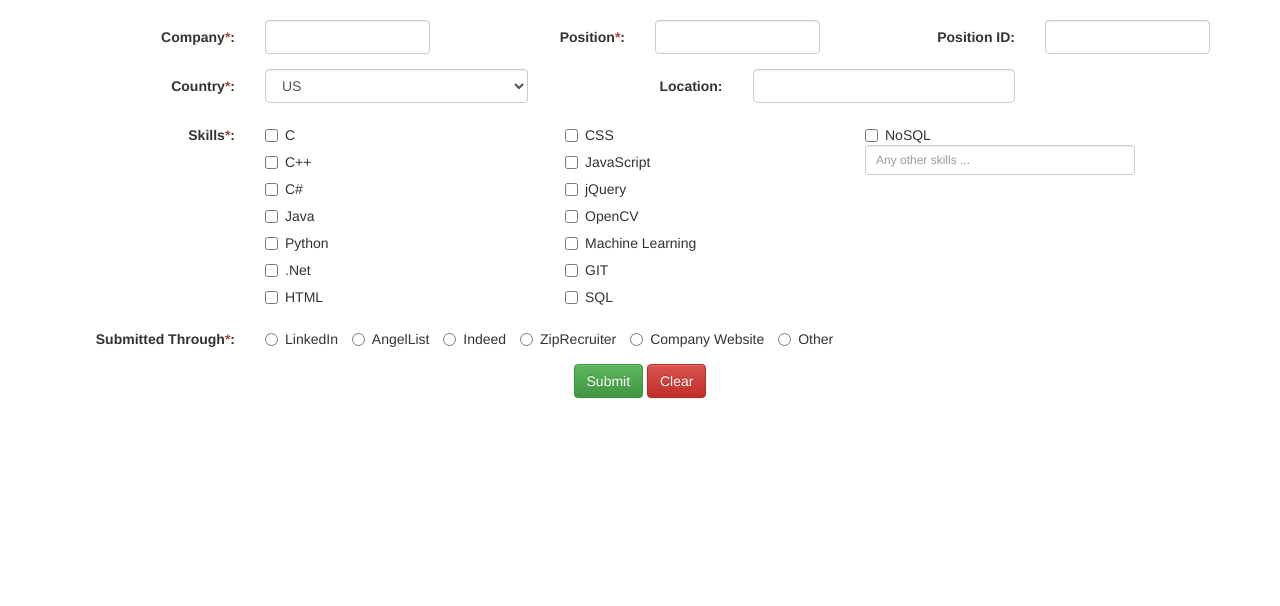
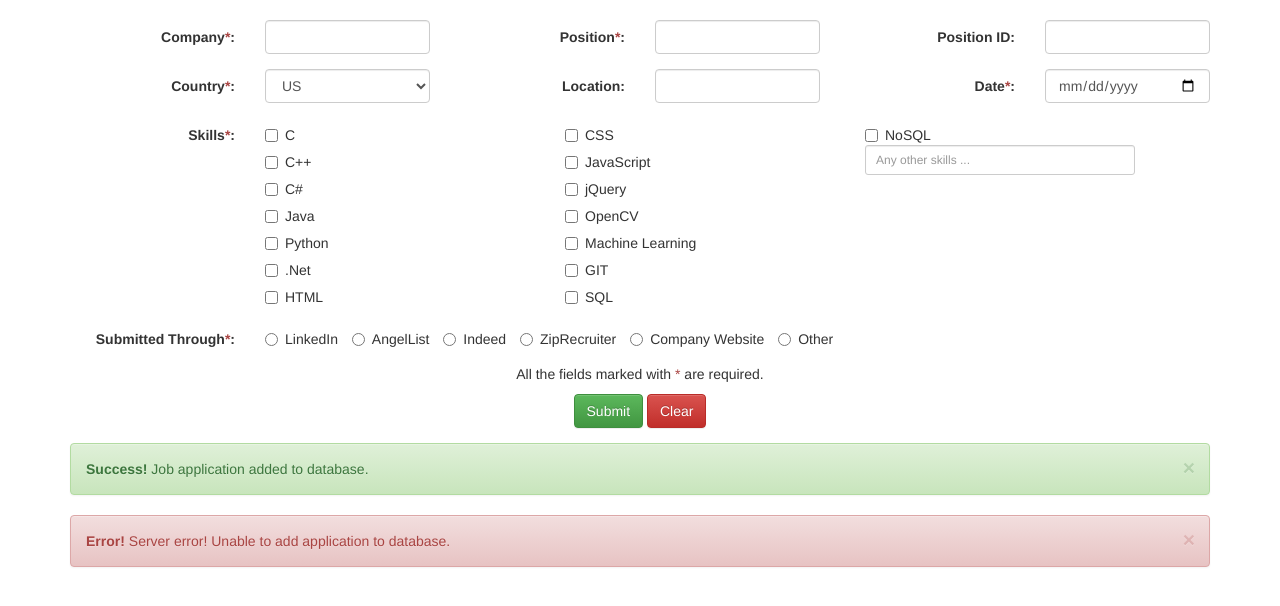
Before and after one commit to dakshaau/Job_submission_record, a Python web app: template templates/add.jinja2 in a window 1280 px wide. Shown: the part 52-658 px from the top of the page. Run offline with Jinja, Linux system fonts and the light colour scheme; the template is opened without the code that fills it, so the values that code supplies are empty.

Commit message:
Added date input to the form

```diff
--- a/main.py
+++ b/main.py
@@ -5,12 +5,12 @@ import alchemy as al
 
 @view_config(route_name='add', renderer='/templates/add.jinja2')
 def add_record(request):
-    return {}
+    return {'success':'hidden','failure':'hidden'}
 
 @view_config(route_name='add', renderer='/templates/add.jinja2', request_method='POST')
 def submitted(request):
     print(request.params)
-    return {}
+    return {'success':'','failure':'hidden'}
 
 @view_config(route_name='search', renderer='/templates/search.jinja2')
 def search_record(request):
--- a/templates/add.jinja2
+++ b/templates/add.jinja2
@@ -50,7 +50,7 @@
 
 					<div class="form-group">
 						<label class="control-label col-sm-2" for="country">Country<span class='text-danger'>*</span>:</label>
-						<div class="col-sm-3">
+						<div class="col-sm-2">
 							<div class="row container-fluid">
 								<select class="form-control" required id="country" name="country">
 									<option>US</option>
@@ -66,8 +66,12 @@
 							</div>
 						</div>
 						<label class="control-label col-sm-2" for='location'>Location:</label>
-						<div class="col-sm-3">
+						<div class="col-sm-2">
 							<input class="form-control" type="text" name="location" id="location">
+						</div>
+						<label class="control-label col-sm-2" for="date">Date<span class="text-danger">*</span>:</label>
+						<div class="col-sm-2">
+							<input class="form-control" type="date" name="date" id="date" required>
 						</div>
 					</div>
 
@@ -146,12 +150,25 @@
 						</div>
 					</div>
 
+					<p class="text-center">All the fields marked with <span class="text-danger">*</span> are required.</p>
+
 					<div class="form-group text-center">
 						<button type="submit" class='btn btn-success'>Submit</button>
 						<button type="button" class='btn btn-danger' id='clear'>Clear</button>
 					</div>
+
+					<div class="{{success}} alert alert-success fade in alert-dismissable">
+						<a href="#" class="close" data-dismiss="alert" aria-label="close">&times;</a>
+						<strong>Success!</strong> Job application added to database.
+					</div>
+
+					<div class="{{failure}} alert alert-danger fade in alert-dismissable">
+						<a href="#" class="close" data-dismiss="alert" aria-label="close">&times;</a>
+						<strong>Error!</strong> Server error! Unable to add application to database.
+					</div>
 				</form>
 			</div>
+
 		</div>
 	</body>
 </html>
--- a/templates/js/add.js
+++ b/templates/js/add.js
@@ -4,6 +4,7 @@ $(document).ready(function(){
     $("#other_skills").attr('required','true')
 
     $("[name='portals']").change(function(){
+        $("#other_portal").val('')
         if($(this).val() == "Other"){
         	$("#other_portal").parent().removeClass("hidden");
         	$("#other_portal").attr("required",'true')
@@ -15,6 +16,7 @@ $(document).ready(function(){
     });
 
    	$("#country").change(function(){
+   		$("[name='other_country']").val('')
    		if($(this).val() == "Other"){
    			$("[name='other_country']").parent().removeClass('hidden')
    			$("[name='other_country']").attr('required','true')
```
